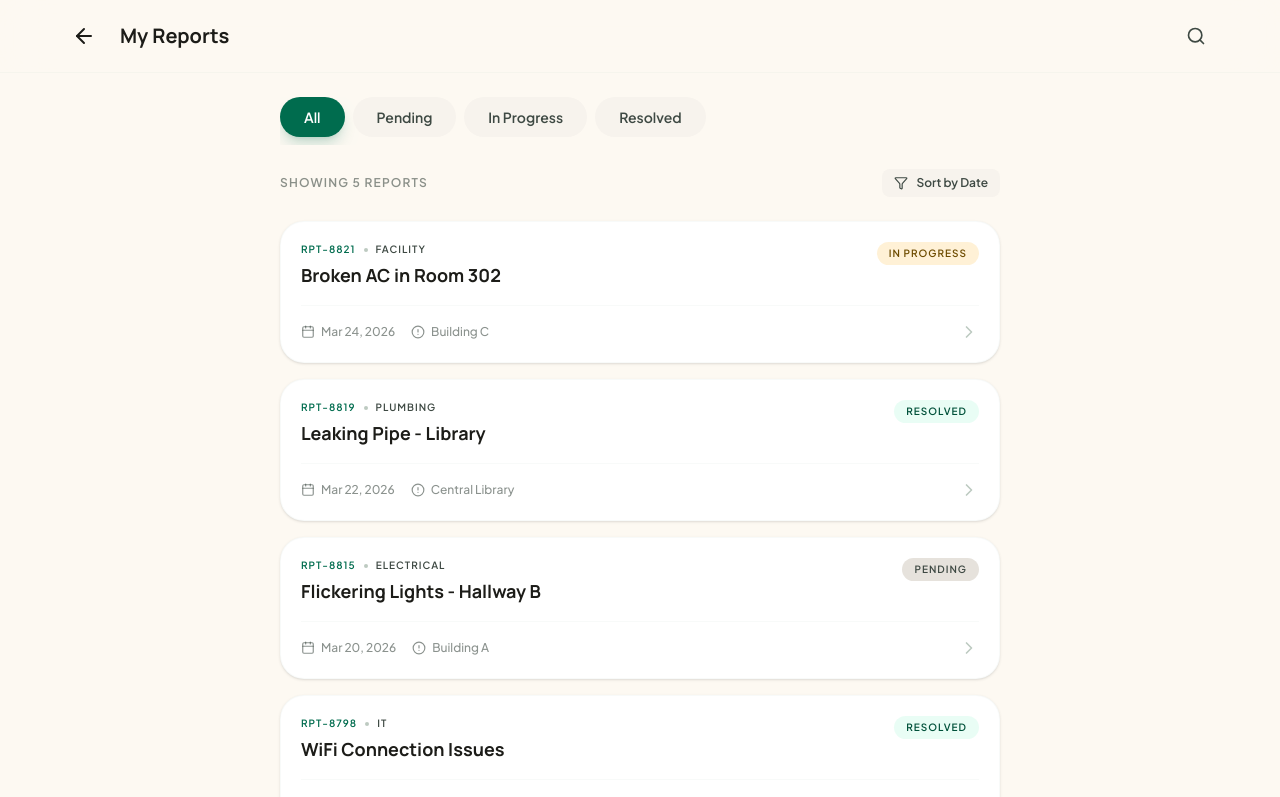
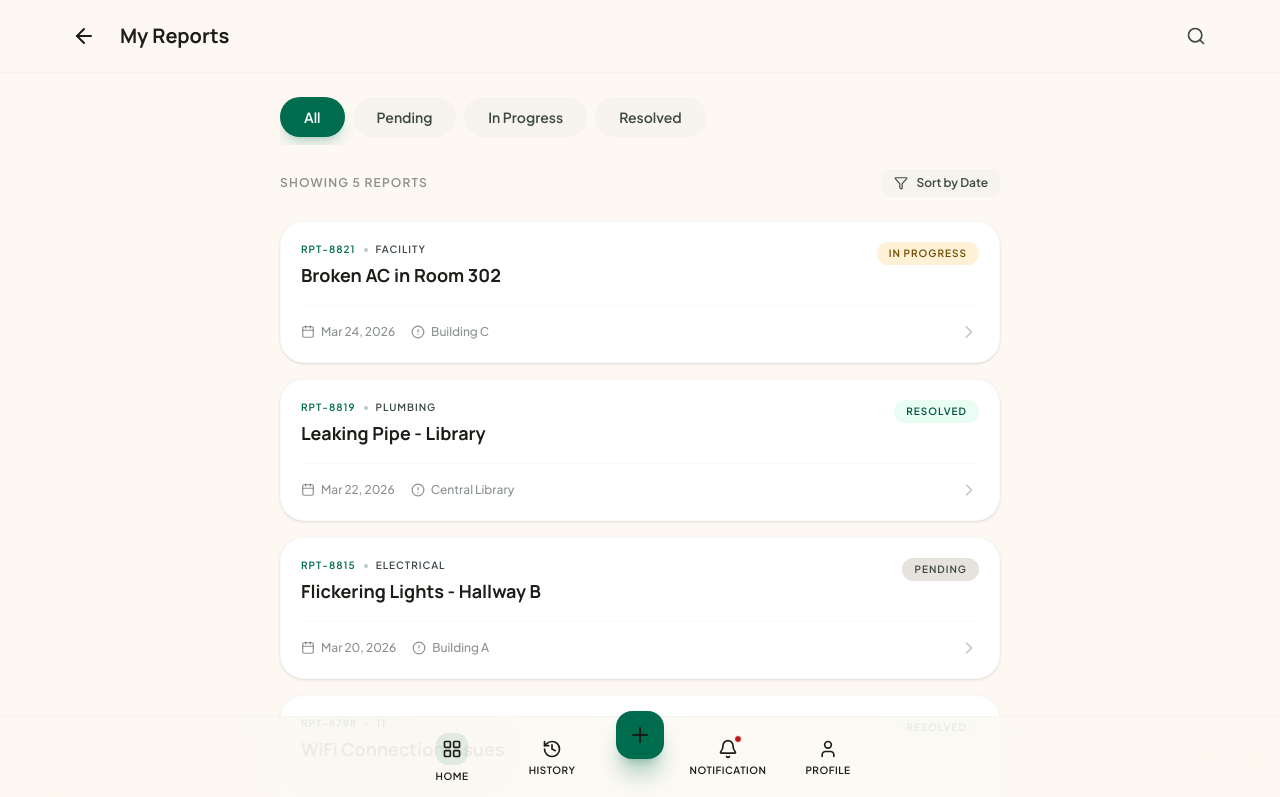
Before and after one commit to ahsansuryana/silapor, a React (Vite) app in the folder frontend/: page /reports in a window 1280 px wide. Shown: the top 797 px of the page. Built offline with nearby package versions, Linux system fonts and the light colour scheme; the HTML template or start-up script is replaced by a standard one.

Commit message:
feat: apply BottomNav to History, Notifications and Profile pages
- Add BottomNav to MyReports (History)
- Add BottomNav to Notifications
- Add BottomNav to Profile

```diff
--- a/frontend/src/pages/MyReports.tsx
+++ b/frontend/src/pages/MyReports.tsx
@@ -11,6 +11,7 @@ import { motion } from "motion/react";
 import ScreenHeader from "../components/ui/ScreenHeader";
 import TabSelector from "../components/ui/TabSelector";
 import StatusBadge from "../components/ui/StatusBadge";
+import BottomNav from "../components/layout/BottomNav";
 
 export default function MyReports() {
   const navigate = useNavigate();
@@ -165,6 +166,8 @@ export default function MyReports() {
           </div>
         )}
       </main>
+
+      <BottomNav />
     </div>
   );
 }
--- a/frontend/src/pages/Profile.tsx
+++ b/frontend/src/pages/Profile.tsx
@@ -13,6 +13,7 @@ import {
   FileText,
 } from "lucide-react";
 import LogoSilapor from "../assets/LOGO_SILAPOR.png";
+import BottomNav from "../components/layout/BottomNav";
 
 export default function Profile() {
   const navigate = useNavigate();
@@ -136,6 +137,8 @@ export default function Profile() {
           </section>
         </div>
       </main>
+
+      <BottomNav />
     </div>
   );
 }
--- a/frontend/src/pages/User/Notifications.tsx
+++ b/frontend/src/pages/User/Notifications.tsx
@@ -1,5 +1,6 @@
 import { Bell } from 'lucide-react';
 import BottomNav from '../../components/layout/BottomNav';
+import { Link } from 'react-router-dom';
 
 export default function Notifications() {
   return (
```
